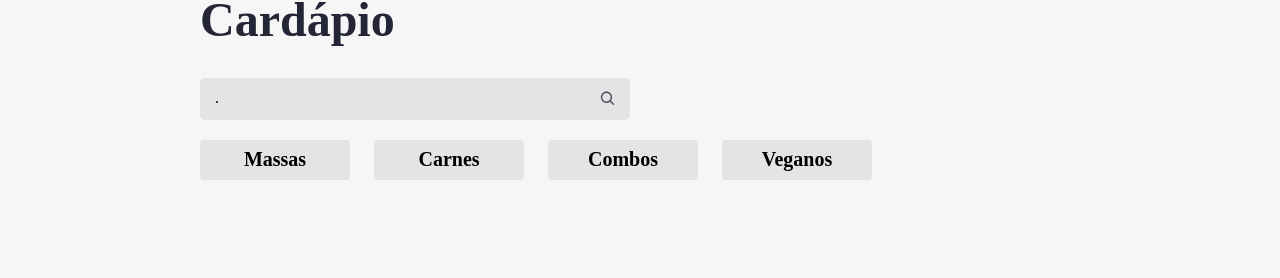
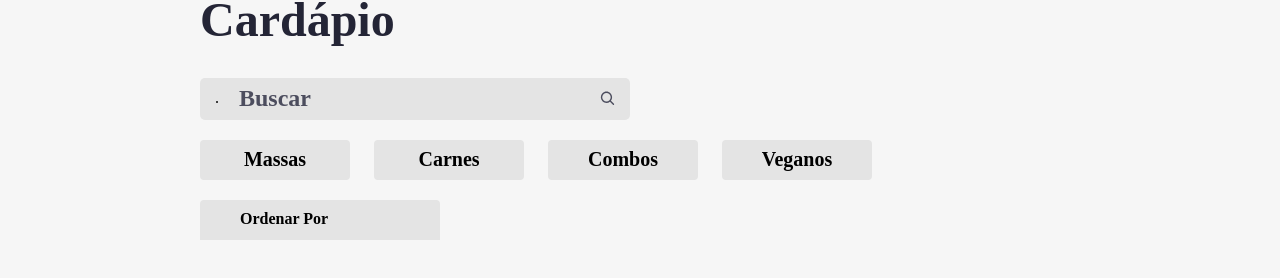
Before and after one commit to Alberinando/aluraoni, a React (Create React App) app: page / in a window 1280 px wide. Shown: the part 514-792 px from the top of the page. Built offline with nearby package versions, Linux system fonts and the light colour scheme; a web font is replaced by a local one.

Commit message:
Criando o ordenador

```diff
--- a/public/index.html
+++ b/public/index.html
@@ -2,14 +2,12 @@
 <html lang="pt-br">
   <head>
     <meta charset="utf-8" />
-    <link rel="icon" href="%PUBLIC_URL%/favicon.ico" />
+    <link rel="icon" href="%PUBLIC_URL%/favicon.svg" />
     <meta name="viewport" content="width=device-width, initial-scale=1" />
     <meta
       name="description"
       content="Web site created using create-react-app"
     />
-    <link rel="apple-touch-icon" href="%PUBLIC_URL%/logo192.png" />
-    <link rel="manifest" href="%PUBLIC_URL%/manifest.json" />
     <title>Aluroni</title>
   </head>
   <body>
--- a/src/pages/cardapio/Buscador/indes.tsx
+++ b/src/pages/cardapio/Buscador/indes.tsx
@@ -14,7 +14,8 @@
         <input
         id="busca-input"
         value={busca}
-        onChange={(evento) => setBusca(evento.target.value)}
+                onChange={(evento) => setBusca(evento.target.value)}
+                placeholder="Buscar"
         />
         <CgSearch size={20} color="#4C4D5E" />
     </div>
--- /dev/null
+++ b/src/pages/cardapio/Ordenador/Ordenador.module.scss
@@ -0,0 +1,49 @@
+@import "styles/variaveis";
+
+.ordenador {
+    align-items: center;
+    background-color: $grey;
+    border: none;
+    border-top-left-radius: 4px;
+    border-top-right-radius: 4px;
+    display: flex;
+    font-size: 1rem;
+    font-weight: bold;
+    height: 40px;
+    justify-content: space-between;
+    min-width: 240px;
+    padding: 0 40px;
+    position: relative;
+    &--ativo {
+    background-color: $blue;
+    color: white;
+}
+    &__options {
+    display: none;
+    position: absolute;
+    left: 0;
+    flex-direction: column;
+    top: 100%;
+    width: 100%;
+    &--ativo {
+        display: flex;
+    }
+}
+    &__option {
+    align-items: center;
+    background-color: $grey;
+    border-top: 2px solid $light-grey;
+    box-sizing: border-box;
+    color: $black;
+    display: flex;
+    height: 40px;
+    justify-content: center;
+    width: inherit;
+    &:hover,
+    &--ativo {
+        background-color: $blue;
+        cursor: pointer;
+        color: white;
+    }
+}
+}
--- /dev/null
+++ b/src/pages/cardapio/Ordenador/index.tsx
@@ -0,0 +1,17 @@
+import styles from './Ordenador.module.scss'
+import opcoes from './opcoes.json'
+
+export default function Ordenador() {
+    return (
+        <button className={styles.ordenador}>
+            <span>Ordenar Por</span>
+            <div className={styles.ordenador__options}>
+                {opcoes.map(opcao => (
+                    <div className={styles.ordenador__option} key={opcao.value}>
+                        {opcao.nome}
+                    </div>
+                ))}
+            </div>
+        </button>
+    )
+}
--- /dev/null
+++ b/src/pages/cardapio/Ordenador/opcoes.json
@@ -0,0 +1,18 @@
+[
+    {
+        "nome": "",
+        "value": ""
+    },
+    {
+        "nome": "Porção",
+        "value": "porcao"
+    },
+    {
+        "nome": "Qtd. pessoas",
+        "value": "qtd_pessoas"
+    },
+    {
+        "nome": "Preço",
+        "value": "preco"
+    }
+]
--- a/src/pages/cardapio/index.tsx
+++ b/src/pages/cardapio/index.tsx
@@ -3,6 +3,7 @@
 import styles from './Cardapio.module.scss'
 import {ReactComponent as Logo} from 'assets/logo.svg'
 import Filtros from './Filtros';
+import Ordenador from './Ordenador';
 
 export default function Cardapio() {
     const [busca, setBusca] = useState("");
@@ -22,6 +23,7 @@
                 <Buscador busca={busca} setBusca={setBusca} />
                 <div className={styles.cardapio__filtros}>
                     <Filtros filtro={filtro} setFiltro={setFiltro} />
+                    <Ordenador />
                 </div>
             </section>
         </main>
```
Also changed, not shown: public/favicon.svg (added).
